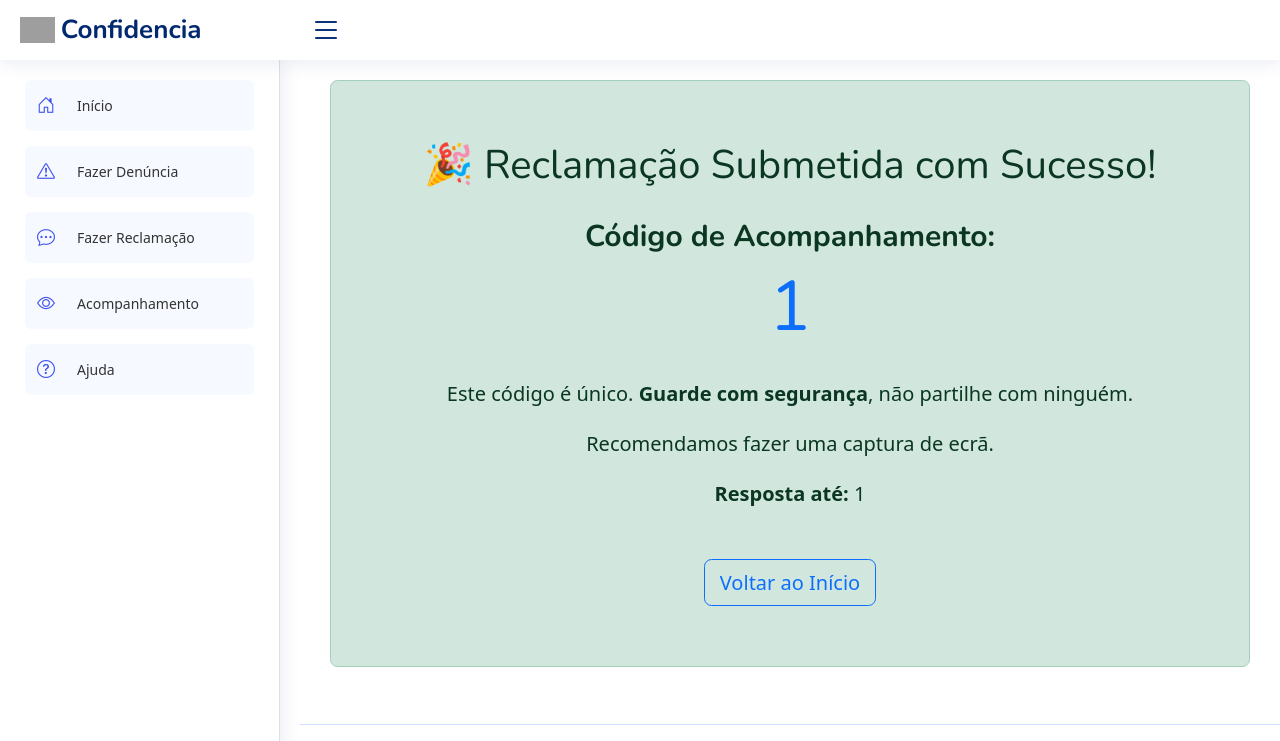
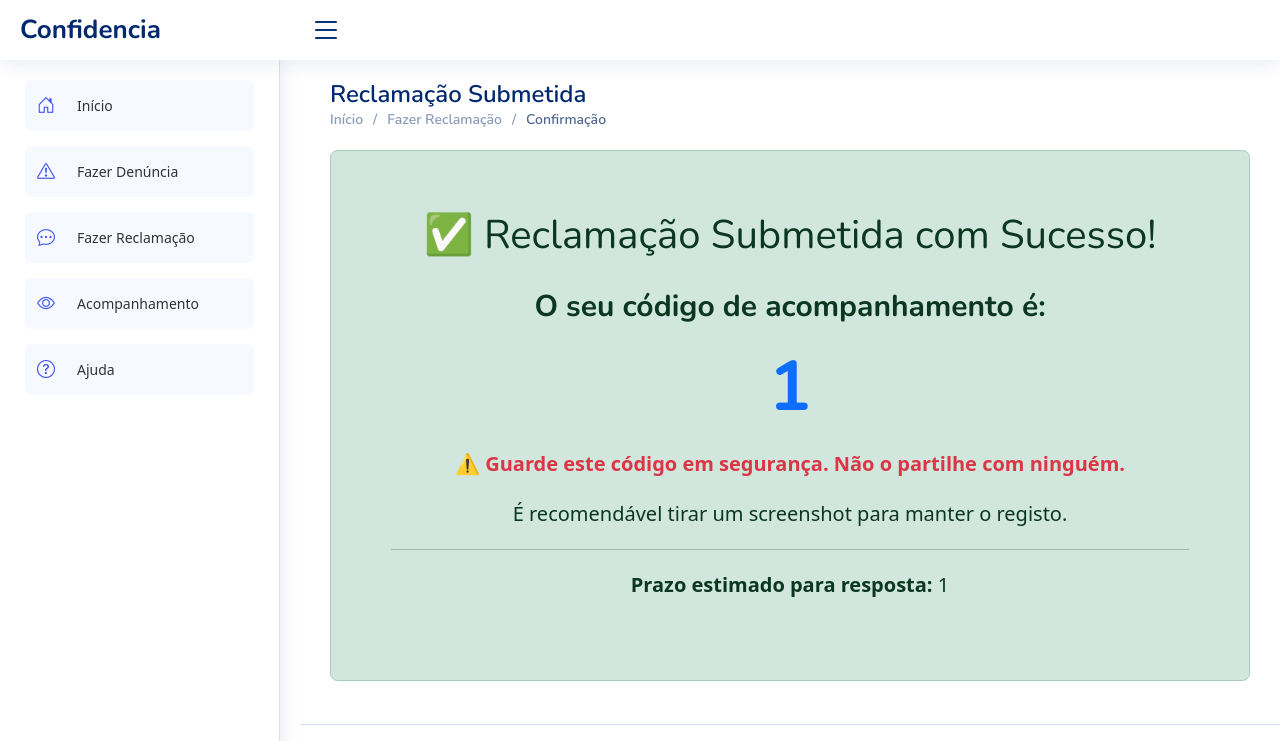
Before and after one commit to Orlandooguambe/sistema, a Flask app: page /reclamacao/sucesso in a window 1280 px wide. Shown: the top 741 px of the page. Run offline with Flask 3, Linux system fonts and the light colour scheme; a user stored in the database is signed in; some libraries are stand-ins or nearby versions; grey boxes are pictures that could not be loaded.

Commit message:
Implementada página de sucesso para reclamações com código e prazo útil

```diff
--- a/templates/public/denuncia.html
+++ b/templates/public/denuncia.html
@@ -1,6 +1,6 @@
 {% extends "public/index.html" %}
 
-{% block title %}Fazer Denúncia - Sistema Confidencia{% endblock %}
+{% block title %}{% endblock %}
 
 {% block content %}
 <div class="pagetitle">
--- a/templates/public/index.html
+++ b/templates/public/index.html
@@ -24,7 +24,6 @@
   <header id="header" class="header fixed-top d-flex align-items-center">
     <div class="d-flex align-items-center justify-content-between">
       <a href="/" class="logo d-flex align-items-center">
-        <img src="{{ url_for('static', filename='assets/img/logo.png') }}" alt="">
         <span class="d-block">Confidencia</span>
       </a>
       <i class="bi bi-list toggle-sidebar-btn"></i>
--- a/templates/public/reclamacao.html
+++ b/templates/public/reclamacao.html
@@ -1,5 +1,5 @@
 {% extends "public/index.html" %}
-{% block title %}Fazer Reclamação - Sistema Confidencia{% endblock %}
+{% block title %}{% endblock %}
 
 {% block content %}
 <div class="pagetitle">
--- a/templates/public/reclamacao_sucesso.html
+++ b/templates/public/reclamacao_sucesso.html
@@ -1,13 +1,29 @@
 {% extends "public/index.html" %}
-{% block title %}Reclamação Submetida{% endblock %}
+
+{% block title %}Reclamação Submetida com Sucesso{% endblock %}
+
 {% block content %}
-<div class="alert alert-success text-center p-5">
-  <h2 class="mb-4">🎉 Reclamação Submetida com Sucesso!</h2>
-  <h4><strong>Código de Acompanhamento:</strong></h4>
-  <h1 class="display-4 text-primary">{{ codigo }}</h1>
-  <p class="mt-4">Este código é único. <strong>Guarde com segurança</strong>, não partilhe com ninguém.</p>
-  <p>Recomendamos fazer uma captura de ecrã.</p>
-  <p class="mt-3"><strong>Resposta até:</strong> {{ prazo }}</p>
-  <a href="/" class="btn btn-outline-primary mt-4">Voltar ao Início</a>
+<div class="pagetitle">
+  <h1>Reclamação Submetida</h1>
+  <nav>
+    <ol class="breadcrumb">
+      <li class="breadcrumb-item"><a href="/">Início</a></li>
+      <li class="breadcrumb-item"><a href="{{ url_for('reclamacao') }}">Fazer Reclamação</a></li>
+      <li class="breadcrumb-item active">Confirmação</li>
+    </ol>
+  </nav>
 </div>
+
+<section class="section">
+  <div class="alert alert-success text-center p-5" role="alert">
+  <h2 class="mb-4">✅ Reclamação Submetida com Sucesso!</h2>
+  <h4><strong>O seu código de acompanhamento é:</strong></h4>
+  <h1 class="display-4 text-primary fw-bold my-3">{{ codigo }}</h1>
+  <p class="text-danger"><strong>⚠️ Guarde este código em segurança. Não o partilhe com ninguém.</strong></p>
+  <p>É recomendável tirar um screenshot para manter o registo.</p>
+  <hr>
+  <p><strong>Prazo estimado para resposta:</strong> {{ prazo }}</p>
+
+</div>
+</section>
 {% endblock %}
```
Also changed, not shown: templates/public/denuncia_sucesso.html (+14 -2 lines), confidencia.db.
